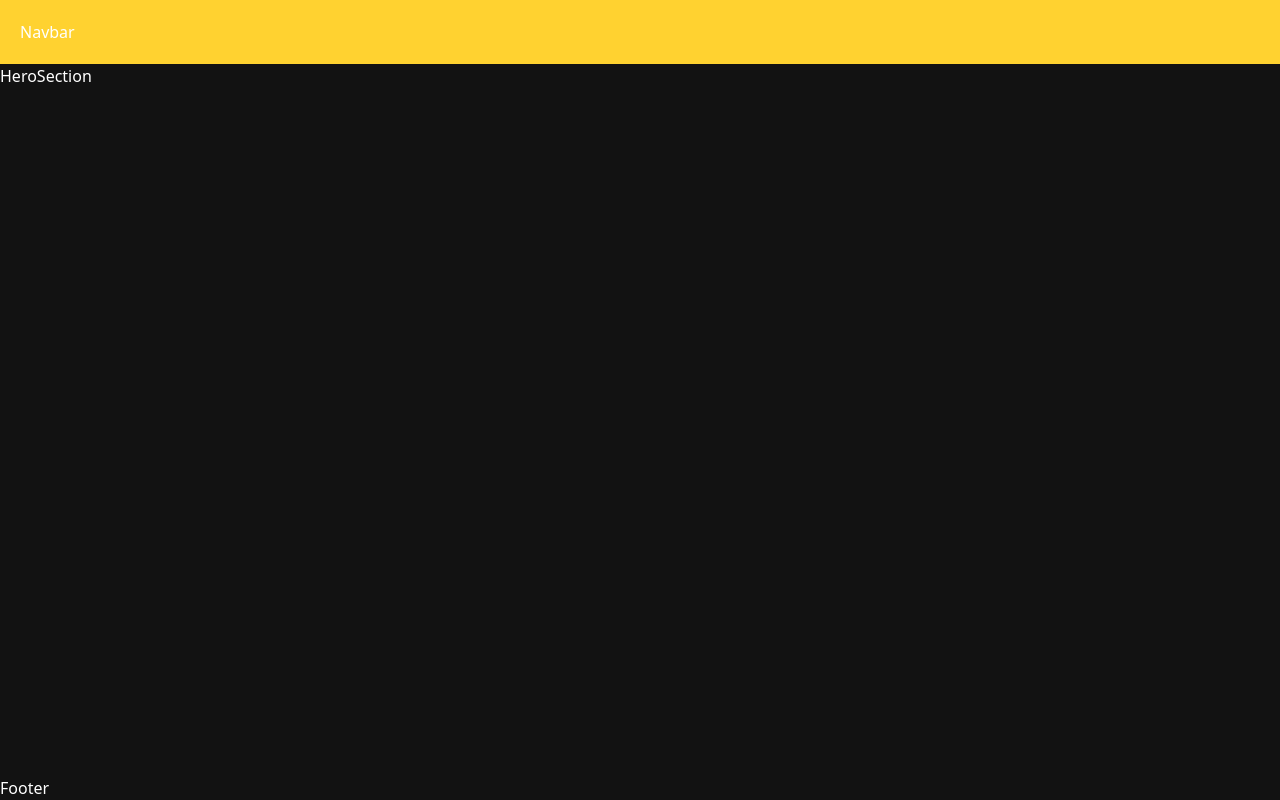
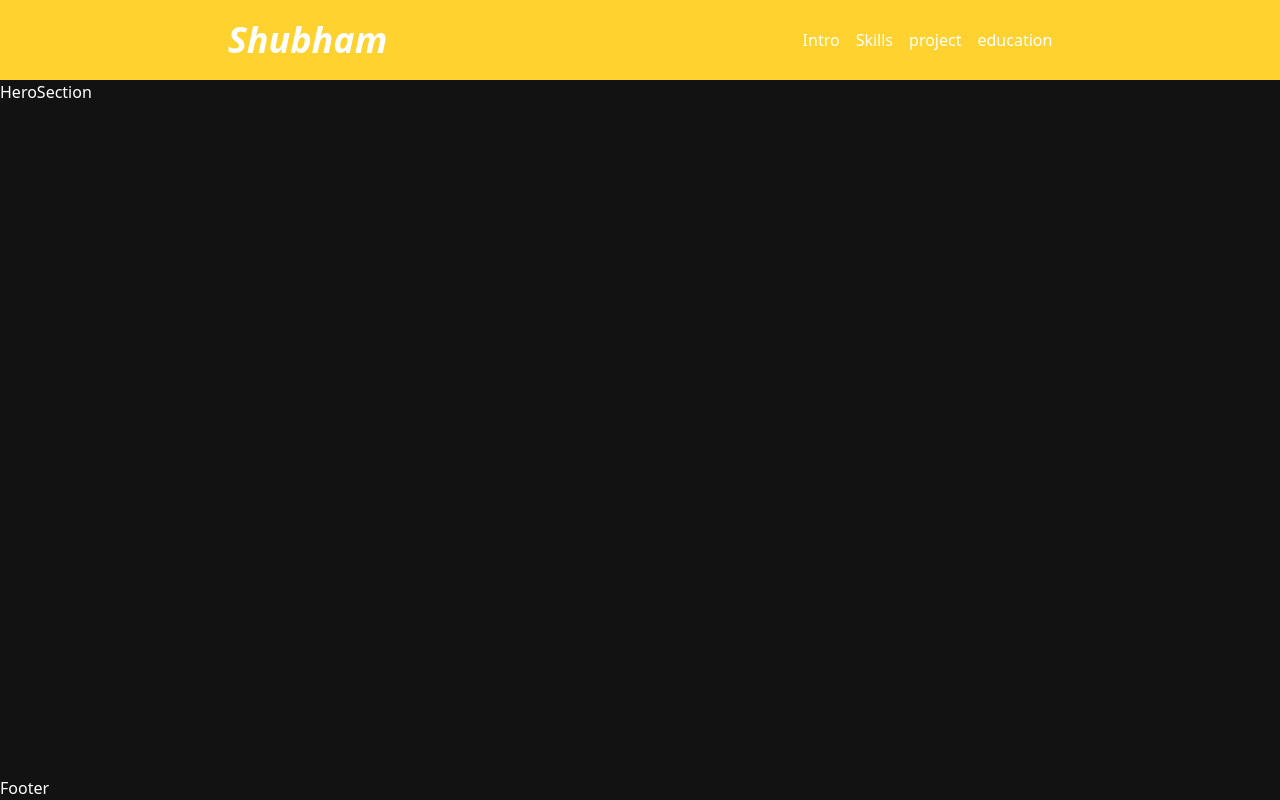
Before and after one commit to Shubhamsharma2002/ShubhamProfile, a Next.js app: page / in a window 1280 px wide. Built offline with nearby package versions, Linux system fonts and the light colour scheme.

Commit message:
navrbar done

```diff
--- a/src/app/components/Navbar.jsx
+++ b/src/app/components/Navbar.jsx
@@ -2,7 +2,15 @@ import React from 'react'
 
 const Navbar =()=> {
   return (
-    <div className='text-white bg-amber-300 p-5 items-center'>Navbar</div>
+    <div className='text-white bg-amber-300 p-5 items-center flex justify-around'>
+      <div className="font-bold italic text-4xl">Shubham</div>
+      <div className="flex gap-4 cursor-pointer">
+        <p>Intro</p>
+        <p>Skills</p>
+        <p>project</p>
+        <p>education</p>
+      </div>
+    </div>
   )
 }
 
```
